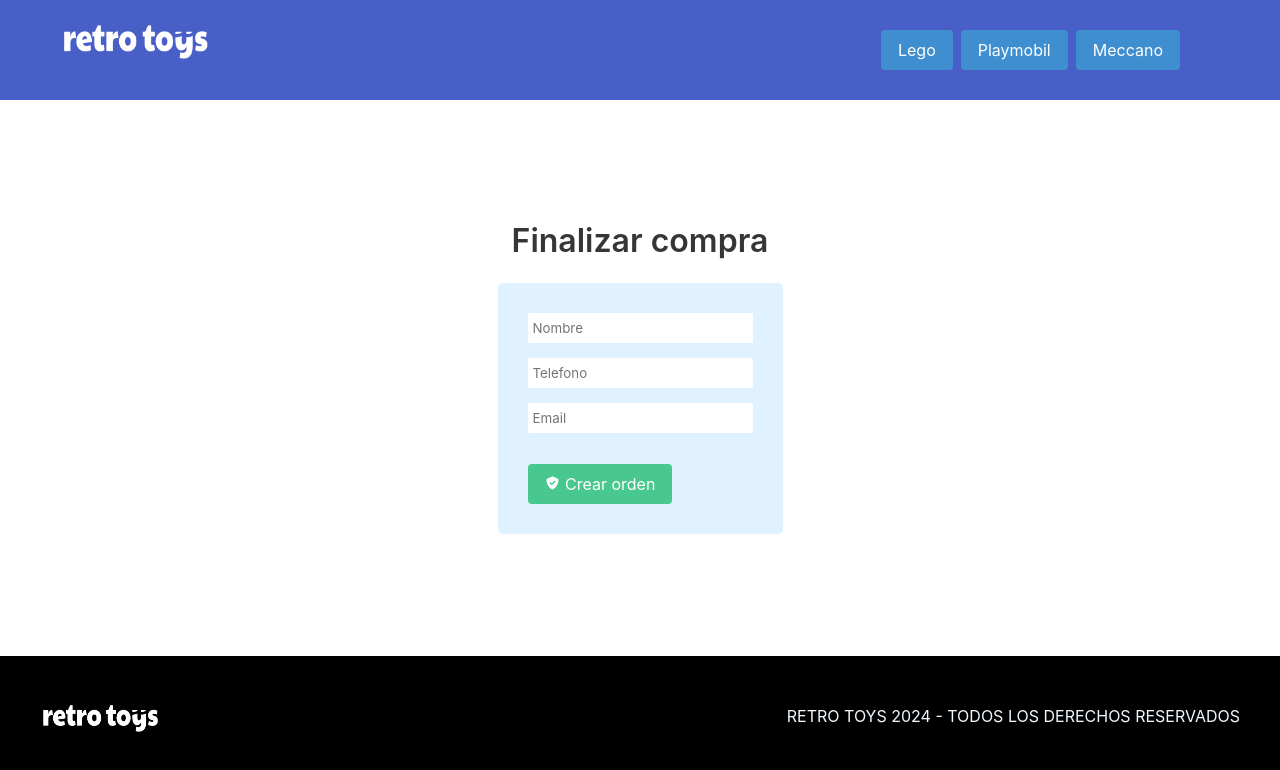
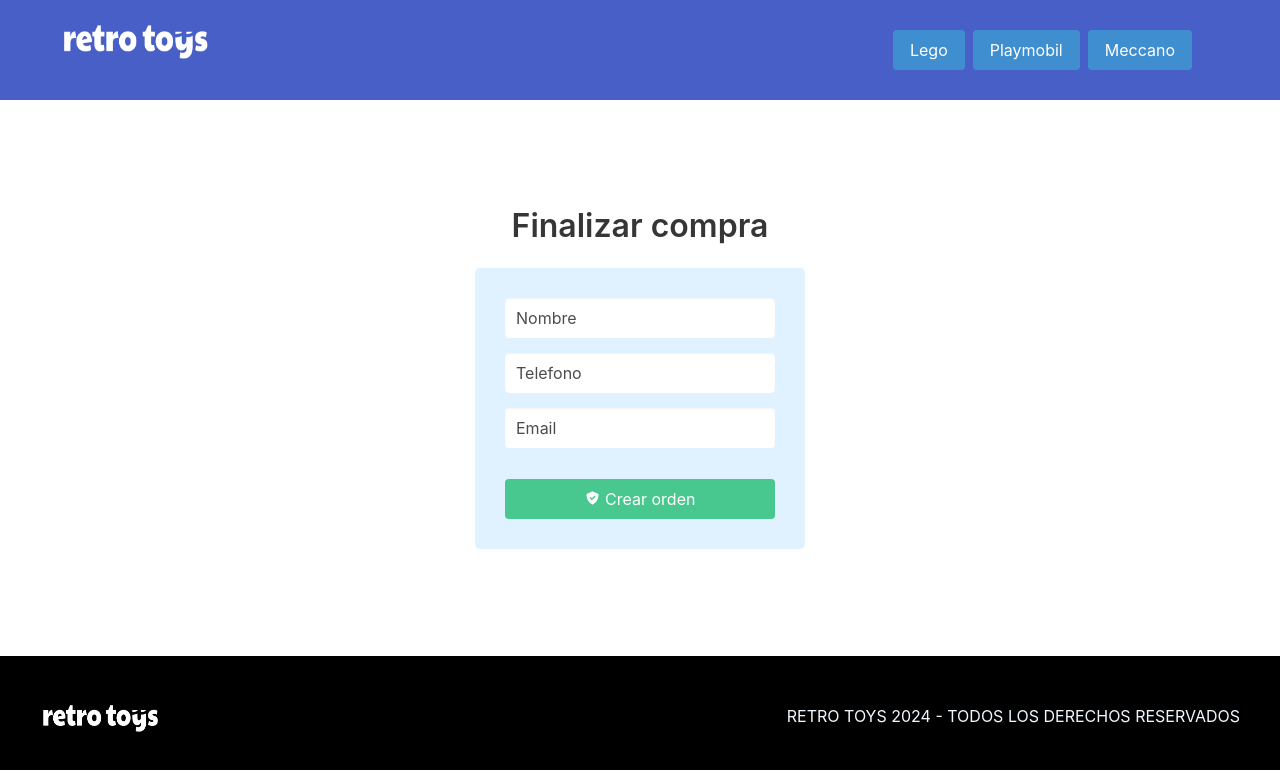
Before and after one commit to francisco-sodo/e-commerce, a React (Create React App) app: page /checkout in a window 1280 px wide. Shown: the top 770 px of the page. Built offline with nearby package versions, Linux system fonts and the light colour scheme.

Commit message:
ecommerce-react-retrotoys

```diff
--- a/src/components/CheckoutForm/CheckoutForm.css
+++ b/src/components/CheckoutForm/CheckoutForm.css
@@ -9,10 +9,14 @@
     gap: 15px;
 }
 
+.form-f input::placeholder{
+    color: rgb(76, 76, 76);
+    border: none;
+}
 
 .form-f input{
     border: none;
-    height: 30px;
-    border-radius: 2px;
-    padding: 5px;
 }
+.form-f button{
+    width: 100%;
+}
--- a/src/components/CheckoutForm/CheckoutForm.js
+++ b/src/components/CheckoutForm/CheckoutForm.js
@@ -20,19 +20,34 @@ const CheckoutForm = ({onConfirm}) => {
     <div className="form-container">
         <form className="form-f" onSubmit={handleConfirm}>
 
+            <div className='control'>
+                <input required
+                className='input'
+                placeholder="Nombre"
+                type="text" value={name}
+                onChange={({target}) => setName(target.value)}></input>
+            </div>
 
-                <input placeholder="Nombre" type="text" value={name} onChange={({target}) => setName(target.value)}></input>
+            <div className='control'>
+                <input required
+                className='input'
+                placeholder="Telefono"
+                type="text" value={phone}
+                onChange={({target}) => setPhone(target.value)}></input>
+            </div>
 
-                <input placeholder="Telefono"  type="text" value={phone} onChange={({target}) => setPhone(target.value)}></input>
-
-                <input placeholder="Email" type="email" value={email} onChange={({target}) => setEmail(target.value)}></input>
-
+            <div className='control'>
+                <input required
+                className='input'
+                placeholder="Email"
+                type="email" value={email}
+                onChange={({target}) => setEmail(target.value)}></input>
+            </div>
 
             <div>
                 <button className='button is-normal is-success mt-4' type="submit">
                     <span><i class='bx bxs-check-shield'></i> Crear orden</span>
-
-                    </button>
+                </button>
             </div>
 
         </form>
--- a/src/components/ItemCount/ItemCount.js
+++ b/src/components/ItemCount/ItemCount.js
@@ -2,7 +2,7 @@ import {useState} from 'react';
 import "./ItemCount.css"
 
 
-const ItemCount = ({stock, initial, onAdd}) => {
+const ItemCount = ({stock, onAdd}) => {
 
     const [quantity, setQuantity]=useState(1);
 
--- a/src/components/ItemList/ItemList.js
+++ b/src/components/ItemList/ItemList.js
@@ -6,7 +6,6 @@ const ItemList = ({products}) => {
 
   return (
         <div className="main-container">
-
           <div className="grid-container">
             {
               products.length > 0
--- a/src/components/NavBar/NavBar.js
+++ b/src/components/NavBar/NavBar.js
@@ -6,8 +6,14 @@ import { Link, NavLink } from "react-router-dom"
 
 
 const NavBar = () => {
+
+
+
+
+
+
   return (
-    <nav className="navbar is-link is-spaced">
+    <nav className="navbar is-link is-spaced ">
       <div className="is-flex p-2 container">
 
         <Link to="/" className="container navbar-brand">
@@ -16,15 +22,15 @@ const NavBar = () => {
           </figure>
         </Link>
 
-          <span class="navbar-burger" data-target="navbarMenuHeroA">
-            <span></span>
-            <span></span>
-            <span></span>
+          <span role="button" class="navbar-burger" aria-label="menu" aria-expanded="false" data-target="navbarMenu-fs">
+            <span aria-hidden="true"></span>
+            <span aria-hidden="true"></span>
+            <span aria-hidden="true"></span>
           </span>
 
 
-        <div className="navbar-end">
-          <ul className="navbar-menu mr-5">
+        <div id="navbarMenu-fs" className="navbar-menu">
+          <ul className="navbar-end mr-5">
             <li className="navbar-item p-1">
               <NavLink to="/category/lego" className="button is-info" >Lego</NavLink>
             </li>
@@ -44,6 +50,8 @@ const NavBar = () => {
       </div>
     </nav>
   );
+
+
 };
 
 export default NavBar;
--- a/src/services/firebase/firebaseConfig.js
+++ b/src/services/firebase/firebaseConfig.js
@@ -5,12 +5,12 @@ import { getFirestore} from 'firebase/firestore'
 
 // Your web app's Firebase configuration
 const firebaseConfig = {
-  apiKey: "AIzaSyC2bCfCgizZ4wUgb3lH9rBxqbWftG4s7Is",
-  authDomain: "retro-toys.firebaseapp.com",
-  projectId: "retro-toys",
-  storageBucket: "retro-toys.appspot.com",
-  messagingSenderId: "1090722439392",
-  appId: "1:1090722439392:web:da1d38a47c232c606b7085"
+  apiKey: process.env.REACT_APP_apiKey,
+  authDomain: process.env.REACT_APP_authDomain,
+  projectId: process.env.REACT_APP_projectId,
+  storageBucket: process.env.REACT_APP_storageBucket,
+  messagingSenderId: process.env.REACT_APP_messagingSenderId,
+  appId: process.env.REACT_APP_appId
 };
 
 // Initialize Firebase
```
Also changed, not shown: 1 other file (tests, documents, lock files or other folders).
